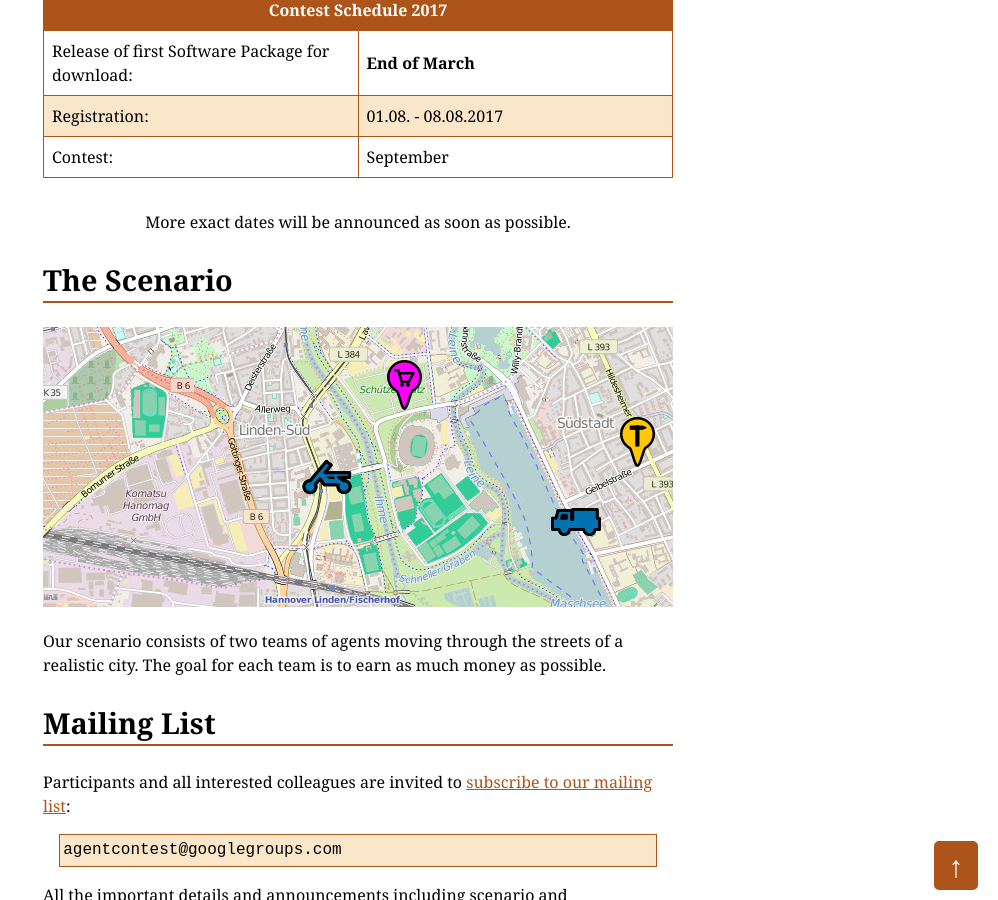
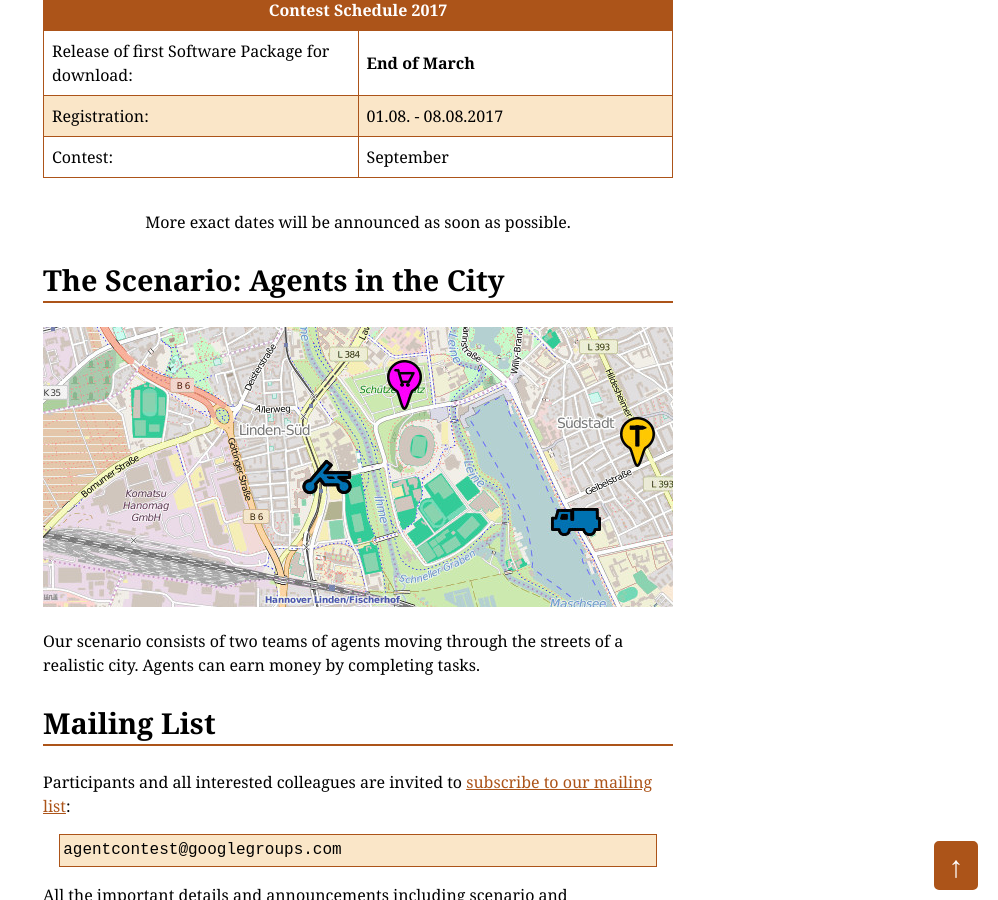
Before and after one commit to agentcontest/agentcontest.github.io, a Jekyll site: the page built from 2017/index.md, in a window 1280 px wide and 900 px high, scrolled down 447 px. Shown: the whole window, without its empty margins (282-1280 px from the left). Built offline with Jekyll 4.4.1, drawn with Linux system fonts in a browser that asks for light colours.

Commit message:
Tweak scenario description

```diff
--- a/2017/index.md
+++ b/2017/index.md
@@ -9,12 +9,13 @@ Preliminary Schedule
 
 {% include_relative _schedule.html %}
 
-The Scenario
-------------
+The Scenario: Agents in the City
+--------------------------------
 
 ![Agents in the City](/2016/banner.jpg){:width="630" height="280"}
 
-Our scenario consists of two teams of agents moving through the streets of a realistic city. The goal for each team is to earn as much money as possible.
+Our scenario consists of two teams of agents moving through the streets of a realistic city.
+Agents can earn money by completing tasks.
 
 
 <!-- Downloads
```
